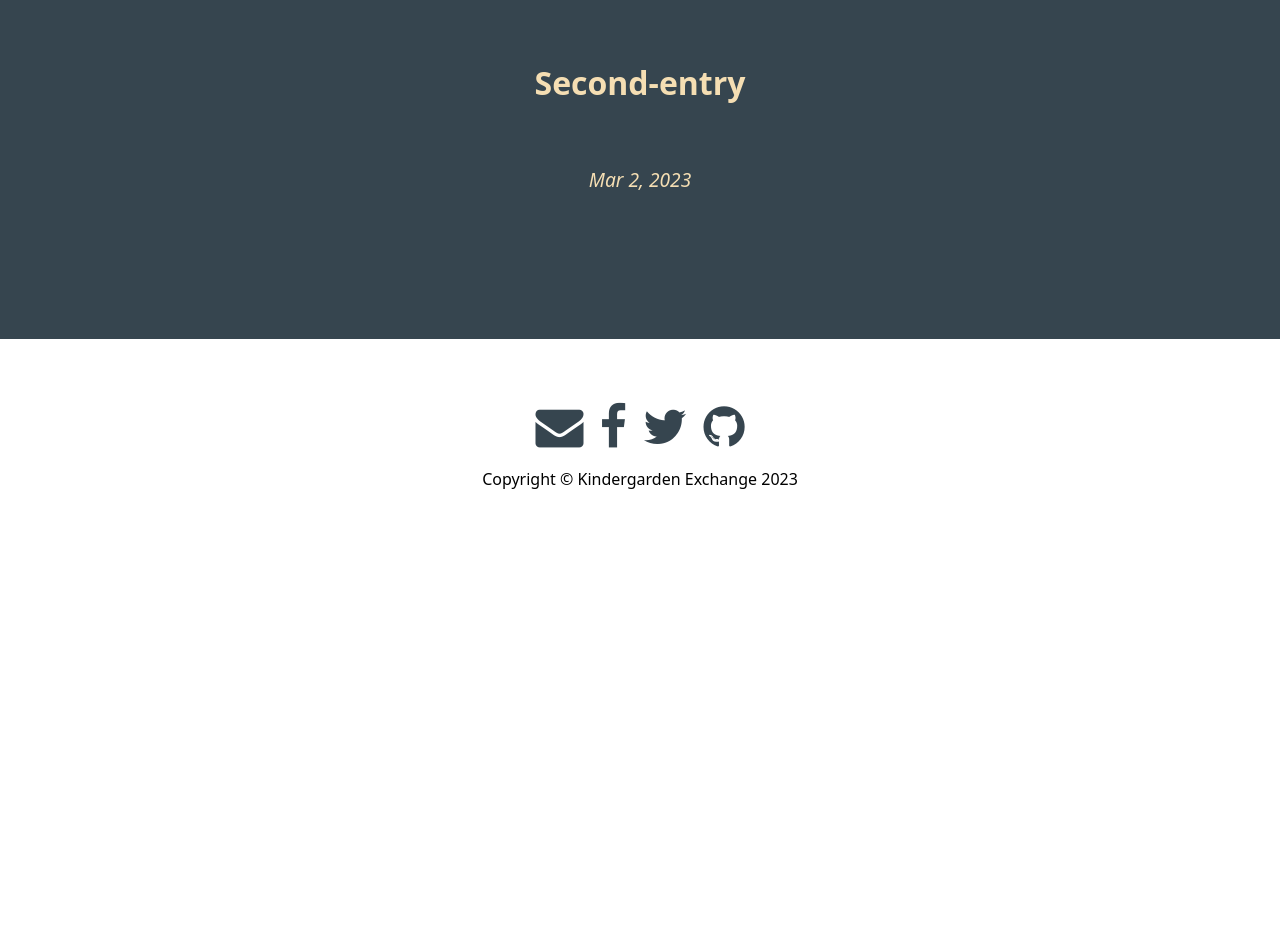
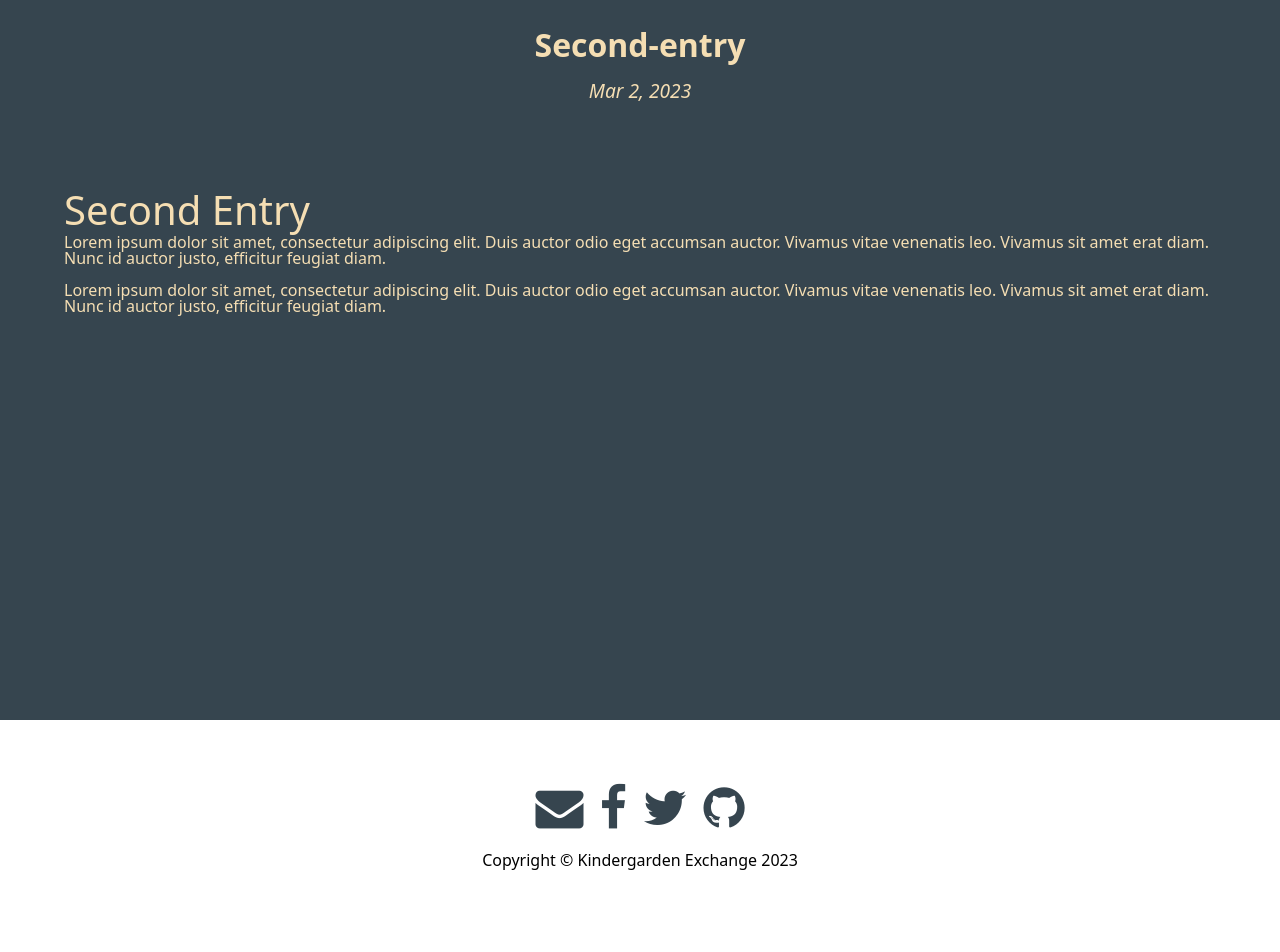
Before and after one commit to DeusCorona/JekyllBlog, a Jekyll site: the page built from kindergarden/_posts/2023-03-02-second-entry.md, in a window 1280 px wide. Built offline with Jekyll 4.4.1, drawn with Linux system fonts in a browser that asks for light colours; before the commit the page ends 900 px from its top, so only the background shows below that.

Commit message:
Slight changes to styles used for posts

```diff
--- a/kindergarden/_posts/2023-03-02-second-entry.md
+++ b/kindergarden/_posts/2023-03-02-second-entry.md
@@ -3,3 +3,9 @@ layout: post
 title: second-entry
 date: 2023-03-02 11:41 +0100
 ---
+
+# Second Entry
+
+Lorem ipsum dolor sit amet, consectetur adipiscing elit. Duis auctor odio eget accumsan auctor. Vivamus vitae venenatis leo. Vivamus sit amet erat diam. Nunc id auctor justo, efficitur feugiat diam.
+
+Lorem ipsum dolor sit amet, consectetur adipiscing elit. Duis auctor odio eget accumsan auctor. Vivamus vitae venenatis leo. Vivamus sit amet erat diam. Nunc id auctor justo, efficitur feugiat diam.
--- a/kindergarden/styles.css
+++ b/kindergarden/styles.css
@@ -143,6 +143,7 @@ a
 {
     background-color: rgb(54,69,79);
     color: wheat;
+    min-height: 80vh;
 }
 
 .postHeader
@@ -156,7 +157,7 @@ a
 {
     font-size: 2rem;
     font-weight: 700;
-    padding: 5vw 5vw 5vw 5vw;
+    padding: 2vw 5vw 1vw 5vw;
 }
 
 .postMeta
@@ -171,4 +172,5 @@ a
     font-size: 1rem;
     font-weight: 400;
     padding: 5vw 5vw 5vw 5vw;
+    line-height: 1rem;
 }
```
Also changed, not shown: kindergarden/_posts/2023-03-03-third-entry.md (+3 -0 lines).
